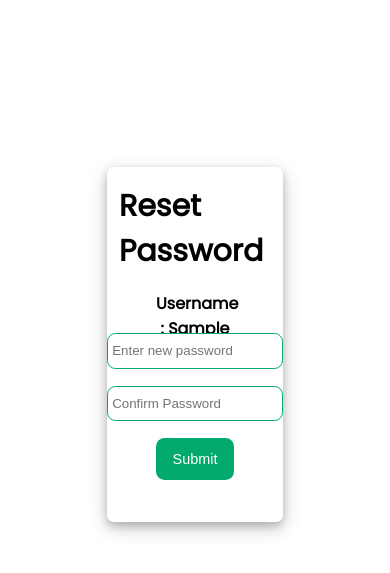
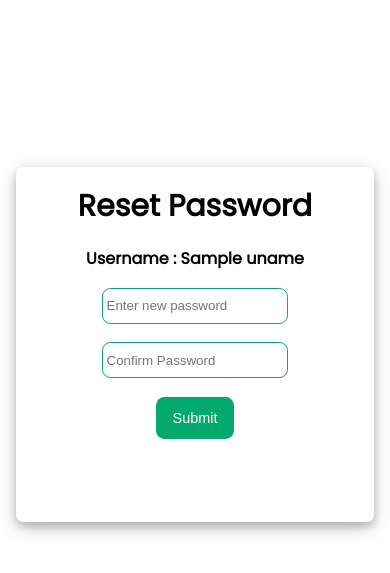
Before and after one commit to asyncdoggo/Yarro, a Flask app: template templates/resetpass.html in a window 390 px wide. Shown: the top 573 px of the page. Run offline with Flask 2, Linux system fonts and the light colour scheme; the template is opened without the code that fills it: most values are stand-ins (such as "Sample title", 1, 10 or a date in 2020).

Commit message:
Add responsive

```diff
--- a/static/css/forgotpass.css
+++ b/static/css/forgotpass.css
@@ -69,3 +69,9 @@ button {
     color: #ffffff;
     /* margin: 2vh 1vw; */
 }
+
+@media (max-width:900px) {
+    .container {
+        width: 100%;
+    }
+}
--- a/static/css/index.css
+++ b/static/css/index.css
@@ -104,13 +104,13 @@ a {
   color: #04AA6D;
 }
 
-@media (max-width:1100px) {
+/* @media (max-width:1100px) {
   .container {
     width: 50%;
   }
-}
+} */
 
-@media (max-width:800px) {
+@media (max-width:900px) {
   .container {
     width: 100%;
   }
--- a/static/css/main.css
+++ b/static/css/main.css
@@ -188,7 +188,7 @@ nav span {
   margin: 1%;
 }
 
-@media (max-width:800px) {
+@media (max-width:900px) {
   .main_section {
     width: 99%;
   }
--- a/static/css/profile.css
+++ b/static/css/profile.css
@@ -112,7 +112,7 @@
     font-size: 18px;
 }
 
-@media (max-width:800px) {
+@media (max-width:900px) {
     .grid-container {
         width: 100%;
         grid-template-rows: repeat(4, minmax(40px, auto));
--- a/static/css/reg.css
+++ b/static/css/reg.css
@@ -76,7 +76,7 @@ a {
   color: #FFFFFF;
 }
 
-@media (max-width:1000px) {
+@media (max-width:900px) {
   .sign_container {
     width: 90%;
   }
--- a/static/css/reset.css
+++ b/static/css/reset.css
@@ -37,20 +37,11 @@ main {
 
 .box {
   /* border: 2px solid; */
-  width: 20vw;
+  width: 100%;
   height: 5vh;
   margin: 0vh 3vw;
-  display: inline;
+  display: inline-block;
   text-align: center;
-}
-
-
-
-form {
-  display: flex;
-  flex-direction: column;
-  align-items: center;
-
 }
 
 input[type=password] {
@@ -74,6 +65,12 @@ button {
   /* margin: 2vh 1vw; */
 }
 
-.box2{
+.box2 {
   margin-bottom: 1%;
 }
+
+@media (max-width: 900px) {
+  .container {
+    width: 100%;
+  }
+}
--- a/static/css/userprofile.css
+++ b/static/css/userprofile.css
@@ -76,7 +76,7 @@
   color: #FFFFFF;
 }
 
-@media (max-width:800px) {
+@media (max-width:900px) {
   .profile {
     width: 99%;
   }
```
